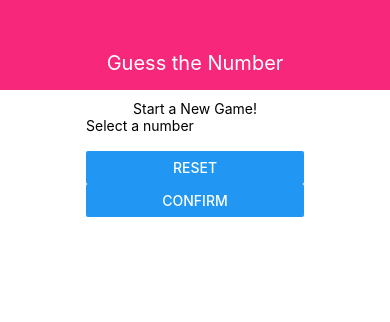
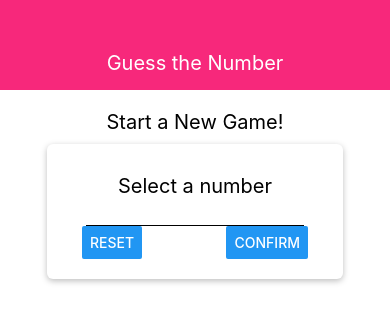
Before and after one commit to zunit/rnNumberGuess, a React Native app: screen / in a window 390 px wide. Shown: the top 322 px of the page. Built offline with nearby package versions, Linux system fonts and the light colour scheme.

Commit message:
Added card component

```diff
--- /dev/null
+++ b/components/Card.js
@@ -0,0 +1,28 @@
+import React from 'react';
+import { View, StyleSheet } from 'react-native';
+
+const Card = props => {
+    return (
+        <View style={{ ...styles.card, ...props.style }}>
+            {props.children}
+        </View>
+    );
+}
+
+const styles = StyleSheet.create({
+    card: {
+        shadowColor: 'black',
+        shadowOffset: {
+            height: 2,
+            width: 0
+        },
+        shadowRadius: 6,
+        shadowOpacity: 0.26,
+        elevation: 8,
+        backgroundColor: 'white',
+        padding: 20,
+        borderRadius: 6
+    }
+});
+
+export default Card;
--- a/components/Header.js
+++ b/components/Header.js
@@ -16,7 +16,7 @@
         paddingTop: 36,
         backgroundColor: '#f7287b',
         alignItems: 'center',
-        justifyContent: 'center'
+        justifyContent: 'center',
     },
     headerTitle: {
         color: 'white',
--- a/screen/StartGameScreen.js
+++ b/screen/StartGameScreen.js
@@ -1,18 +1,21 @@
 import React from 'react';
 import {View, StyleSheet, Text, TextInput, Button} from 'react-native';
+
+// custom import Component
+import Card from './../components/Card';
 
 const StartGameScreen = props => {
     return (
         <View style={styles.screen}>
-            <Text>Start a New Game!</Text>
-            <View>
-                <Text>Select a number</Text>
-                <TextInput/>
-                <View>
+            <Text style={styles.title}>Start a New Game!</Text>
+            <Card style={styles.inputContainer}>
+                <Text style={styles.title}>Select a number</Text>
+                <TextInput style={styles.input}/>
+                <View style={styles.buttonContainer}>
                     <Button title="Reset" onPress={() => {}}/>
                     <Button title="Confirm" onPress={() => {}}/>
                 </View>
-            </View>
+            </Card>
         </View>
     );
 }
@@ -23,7 +26,29 @@
         padding: 10,
         alignItems: 'center',
     },
+    title:{
+        fontSize: 20,
+        marginVertical: 10,
 
+    },
+    buttonContainer: {
+        flexDirection: 'row',
+        width: '100%',
+        justifyContent: 'space-between',
+        paddingHorizontal: 15,
+    },
+    inputContainer: {
+        width: 300,
+        maxWidth: '80%',
+        alignItems: 'center',
+
+    },
+    input: {
+        borderBottomColor: 'black',
+        borderBottomWidth: 1,
+        alignItems: 'center',
+        textAlign: 'center'
+    }
 });
 
 export default StartGameScreen;
```
Also changed, not shown: constants/color.js (added).
